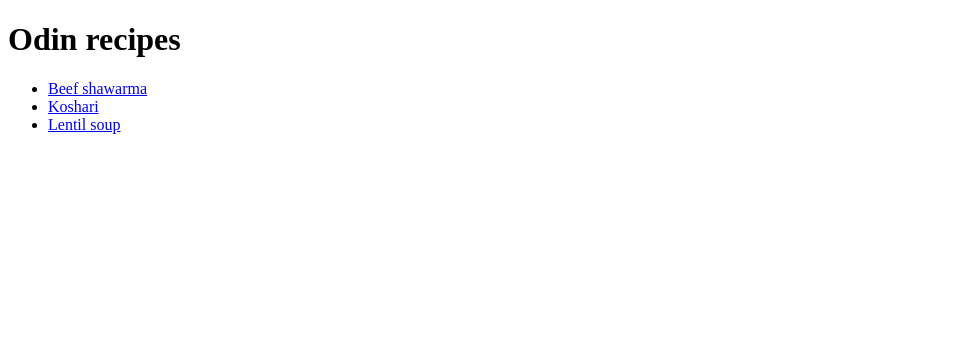
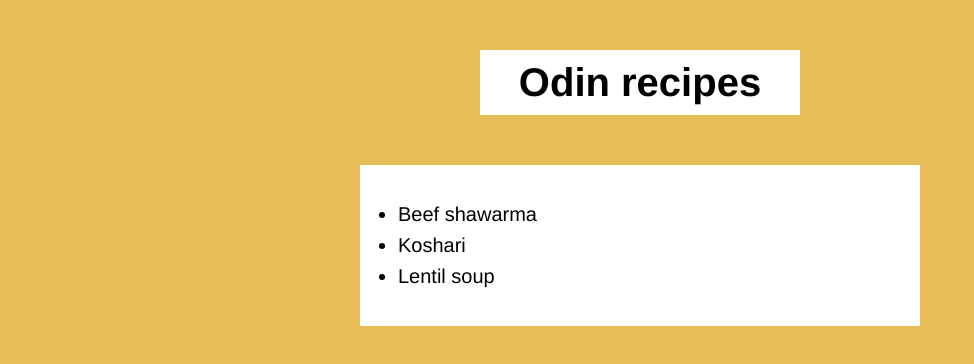
Before and after one commit to salah-s/odin-recipes, a plain HTML site: page index.html in a window 1280 px wide. Shown: the whole page, without its empty margins (0-974 px from the left). Drawn offline with Linux system fonts and the light colour scheme.

Commit message:
added basic css

```diff
--- a/index.html
+++ b/index.html
@@ -3,17 +3,20 @@
 <html lang="en">
 
 <head>
-    <title>recipes</title>
+    <title>Recipes</title>
     <meta charset="UTF-8">
+    <link rel="stylesheet" href="style.css">
 </head>
 
 <body>
-    <h1>Odin recipes</h1>
-    <ul>
-    <li> <a href="./recipes/beef_shawarma.html">Beef shawarma</a> </li>
-    <li> <a href="./recipes/koshari.html">Koshari</a>  </li>
-    <li> <a href="./recipes/lentil_soup.html">Lentil soup</a> </li>
+
+    <h1 class="header">Odin recipes</h1>
+    <ul class="recipesList">
+    <li class="recipe"> <a href="./recipes/beef_shawarma.html">Beef shawarma</a> </li>
+    <li class="recipe"> <a href="./recipes/koshari.html">Koshari</a>  </li>
+    <li class="recipe"> <a href="./recipes/lentil_soup.html">Lentil soup</a> </li>
     </ul>
+
 </body>
 
 </html>
--- /dev/null
+++ b/style.css
@@ -0,0 +1,55 @@
+* {
+font-family: 'Franklin Gothic Medium', 'Arial Narrow', Arial, sans-serif;
+}
+
+.header {
+    text-align: center;
+    margin-bottom: 100px;
+    margin: 50px auto;
+    font-size: 40px;
+    background-color: white;
+    width: 300px;
+    padding: 10px;
+}
+
+body{
+    background-color: rgb(232, 189, 88);
+}
+
+.recipesList ,div {
+    background-color: white;
+    width: 500px;
+    padding: 30px;
+    margin: 30px auto;
+
+}
+
+.recipe {
+    margin: 8px;
+    font-size: 20px;
+}
+
+a {
+    text-decoration: none;
+}
+
+a:link {
+  color: black;     /* normal, unvisited */
+}
+
+a:visited {
+  color: black;     /* visited */
+}
+
+a:hover {
+  color: blue;      /* when hovering */
+}
+
+a:active {
+  color: orange;   /* when clicking */
+}
+
+img {
+    display: block;
+    margin: 40px auto;
+}
```
Also changed, not shown: recipes/beef_shawarma.html (+8 -0 lines), recipes/koshari.html (+9 -0 lines), recipes/lentil_soup.html (+8 -2 lines).
